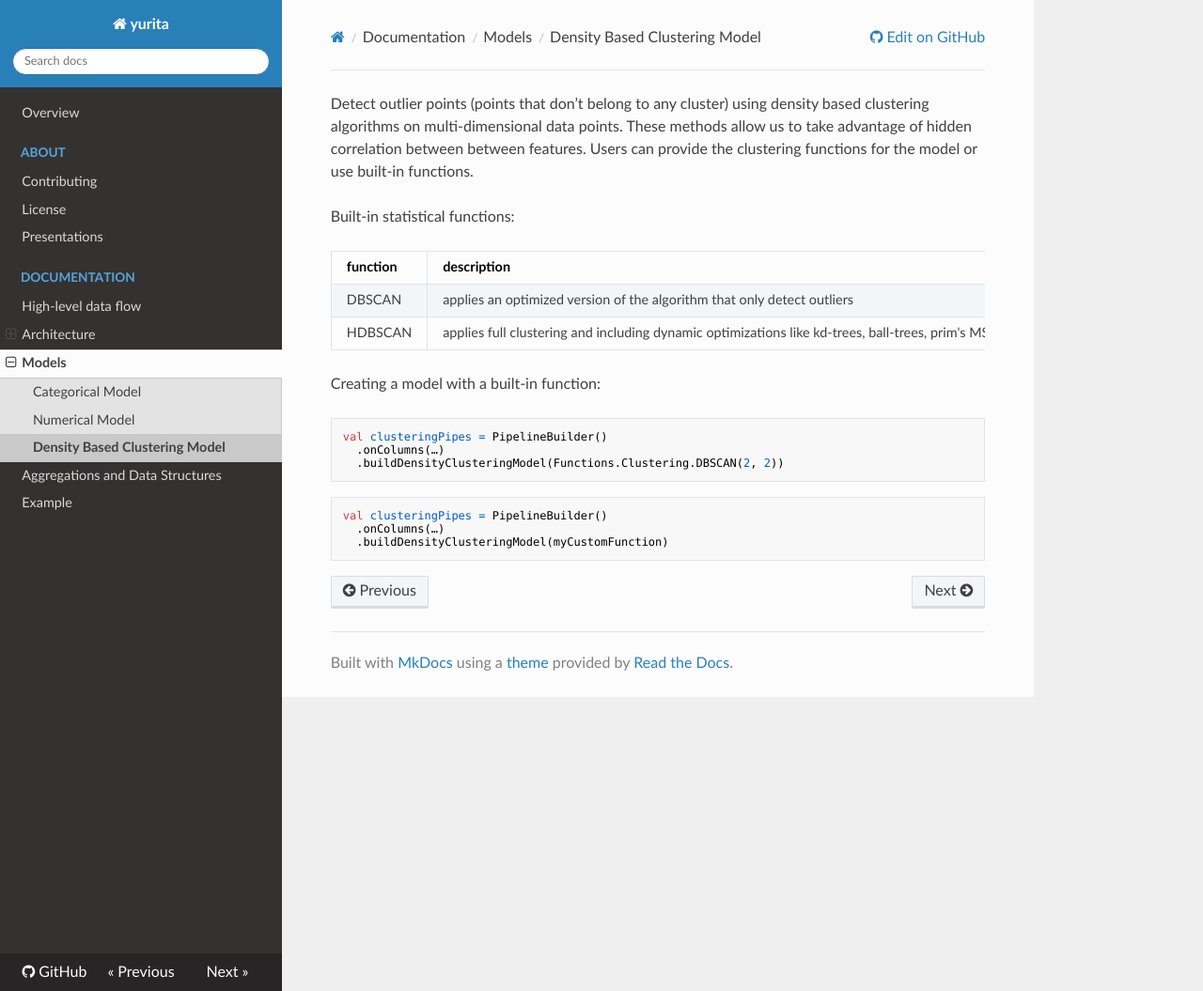
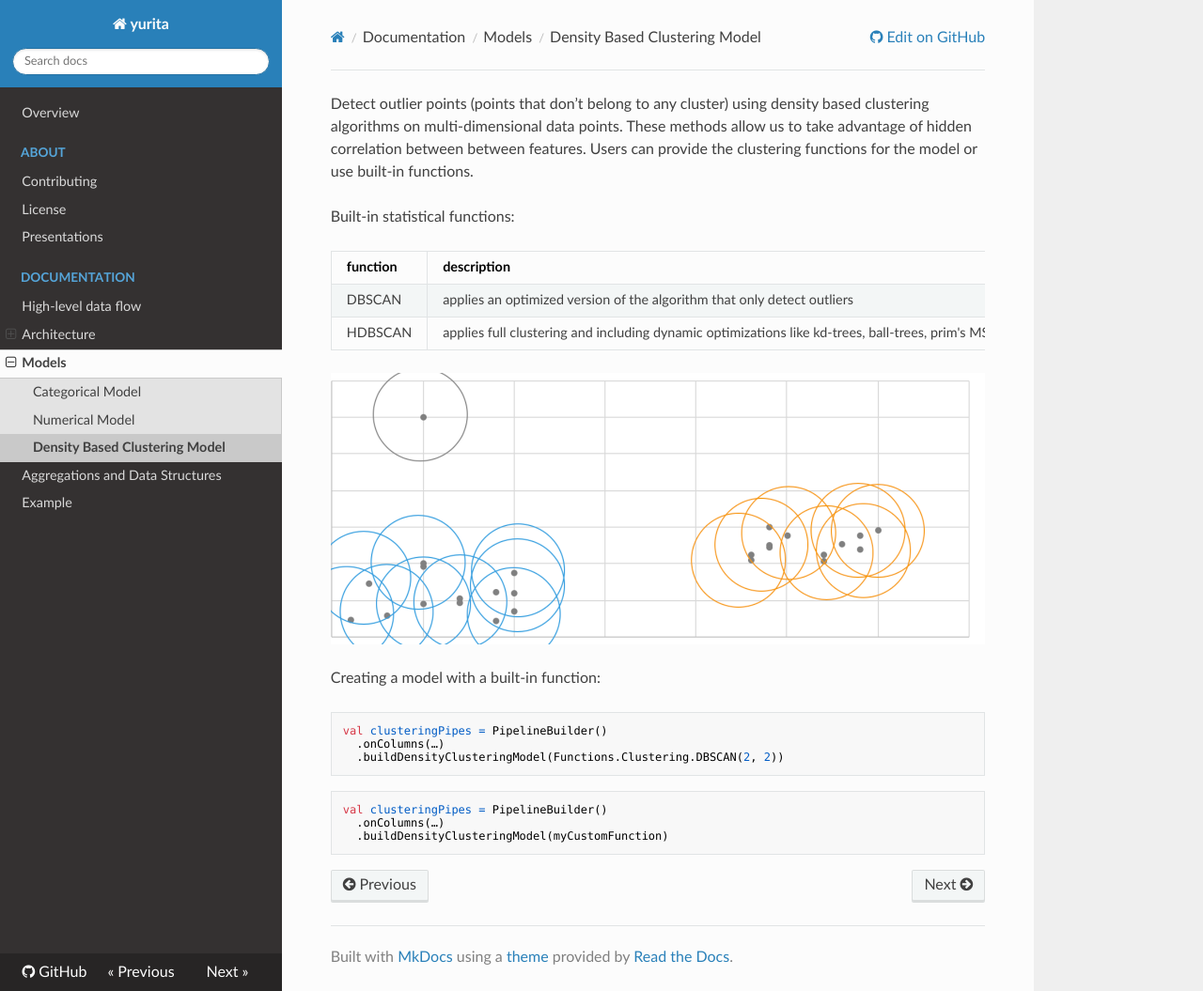
Before and after one commit to paypal/yurita, an MkDocs documentation site: the page built from docs/density.md, in a window 1280 px wide and 1055 px high. Shown: the whole window at 94% size. Built offline with MkDocs 1.6.1, drawn with Linux system fonts in a browser that asks for light colours; nearby versions of some CDN libraries; old or Windows-style settings are respelled for this version of MkDocs.

Commit message:
Update density.md

```diff
--- a/docs/density.md
+++ b/docs/density.md
@@ -7,6 +7,8 @@ Built-in statistical functions:
 |--------|-----------|
 |DBSCAN|applies an optimized version of the algorithm that only detect outliers|
 |HDBSCAN|applies full clustering and including dynamic optimizations like kd-trees, ball-trees, prim's MST, boruvka MST|
+
+![density](images/densityclustering.png)
 
 Creating a model with a built-in function:
 
```
